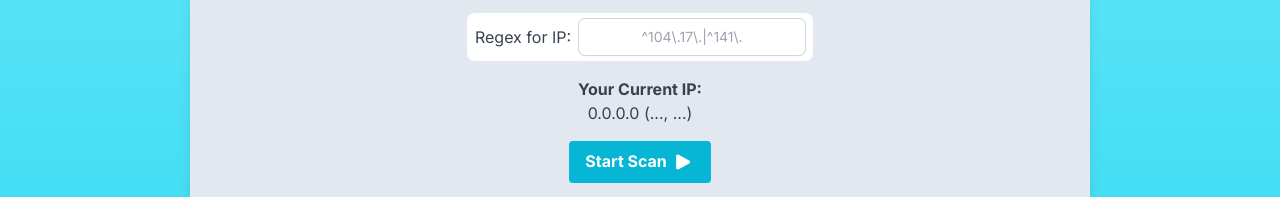
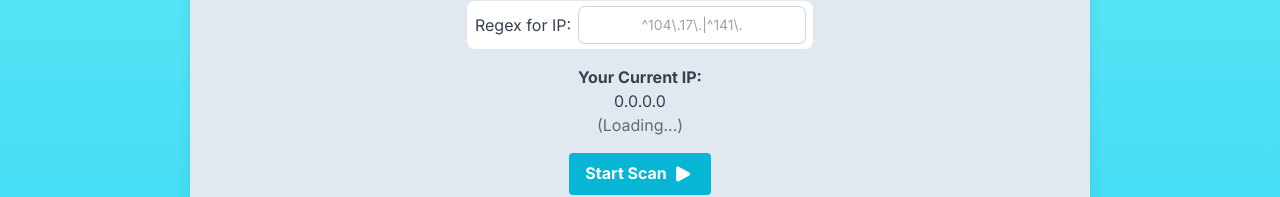
Before and after one commit to goldsrc/cloudflare-scanner, a Next.js app: page / in a window 1280 px wide. Shown: the part 204-401 px from the top of the page. Built offline with nearby package versions, Linux system fonts and the light colour scheme; no server answers.

Commit message:
fix: styling of the UserIP component

```diff
--- a/src/components/UserIP/index.tsx
+++ b/src/components/UserIP/index.tsx
@@ -7,9 +7,8 @@
   return (
     <div className="text-center">
       <b>Your Current IP:</b>
-      <p>
-        {ip} ({location})
-      </p>
+      <p>{ip}</p>
+      <p className="opacity-75">({location})</p>
     </div>
   );
 };
--- a/src/hooks/useIPInfo.ts
+++ b/src/hooks/useIPInfo.ts
@@ -15,13 +15,13 @@
 
 const useIPInfo = () => {
   const [ipInfo, setIPInfo] = useState<IPInfo>({
-    country_code: "...",
-    country_name: "...",
-    city: "...",
+    country_code: "",
+    country_name: "",
+    city: "",
     postal: 0,
     latitude: 0,
     longitude: 0,
-    state: "...",
+    state: "",
   });
 
   const getIPInfo = useCallback<() => Promise<AxiosResponse<IPInfo>>>(
```
